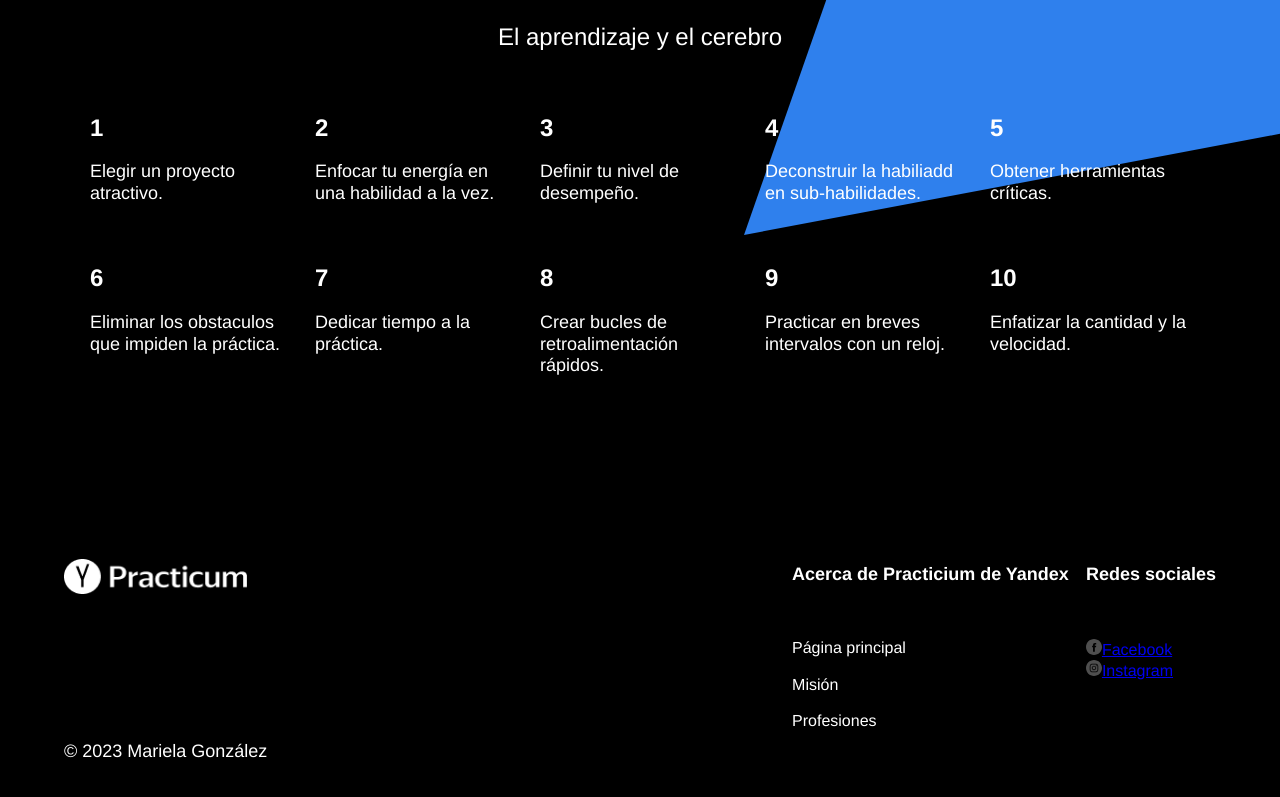
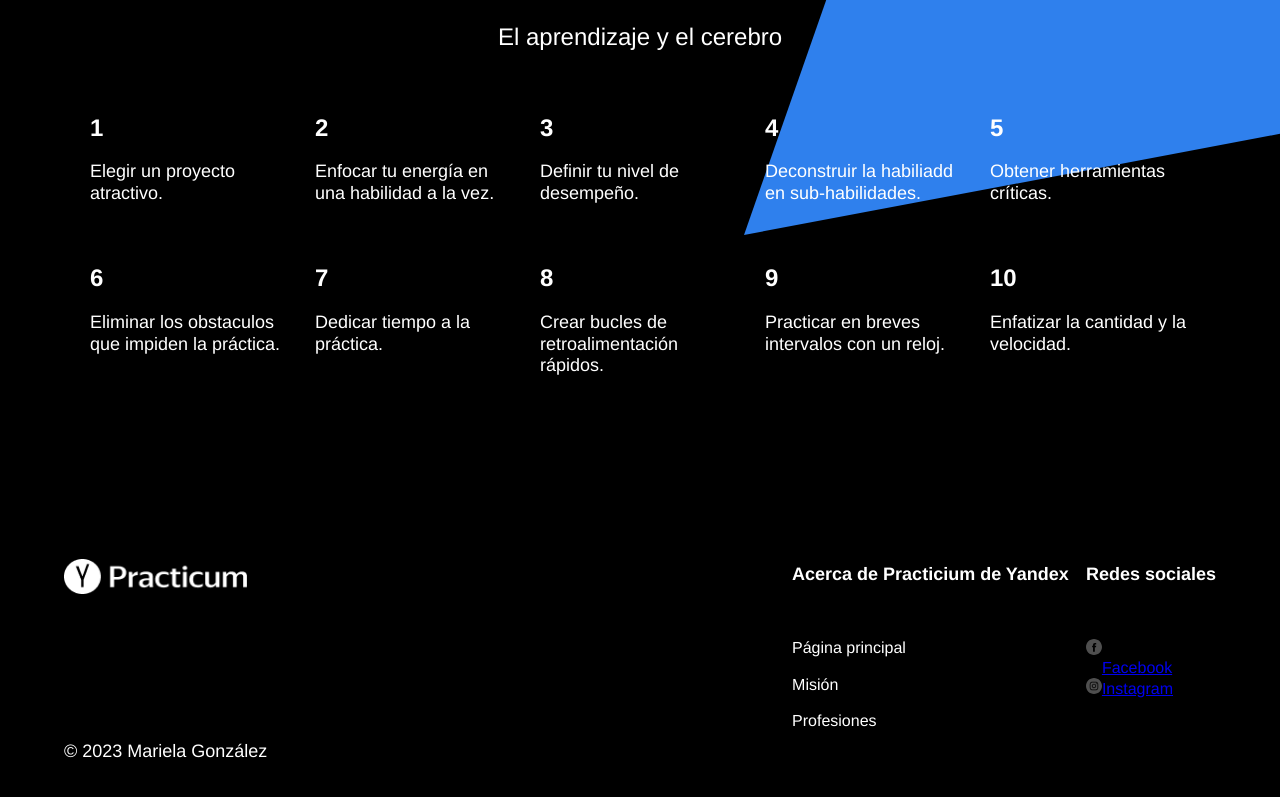
Before and after one commit to mmgonnar/web_project_1_es, a plain HTML site: page index.html in a window 1280 px wide. Shown: the part 3406-4203 px from the top of the page. Drawn offline with Linux system fonts and the light colour scheme.

Commit message:
docs(css): :memo: Worked on __social-icons

```diff
--- /dev/null
+++ b/blocks/footer/__list/__list_column_link.css
@@ -0,0 +1,5 @@
+.footer__list_column_link {
+  padding-bottom: 18px;
+  text-decoration: none;
+  color: white;
+}
--- a/blocks/footer/footer.css
+++ b/blocks/footer/footer.css
@@ -22,3 +22,9 @@
   font-weight: normal;
   bottom: 0;
 }
+
+.footer__social-icons {
+  padding-bottom: 18px;
+  text-decoration: none;
+  color: white;
+}
--- a/index.html
+++ b/index.html
@@ -240,6 +240,7 @@
                   ><img
                     src="./images/facebook_white.svg"
                     alt="Icono de Facebook"
+                    class="footer__social-icons"
                   />Facebook</a
                 >
               </li>
```
